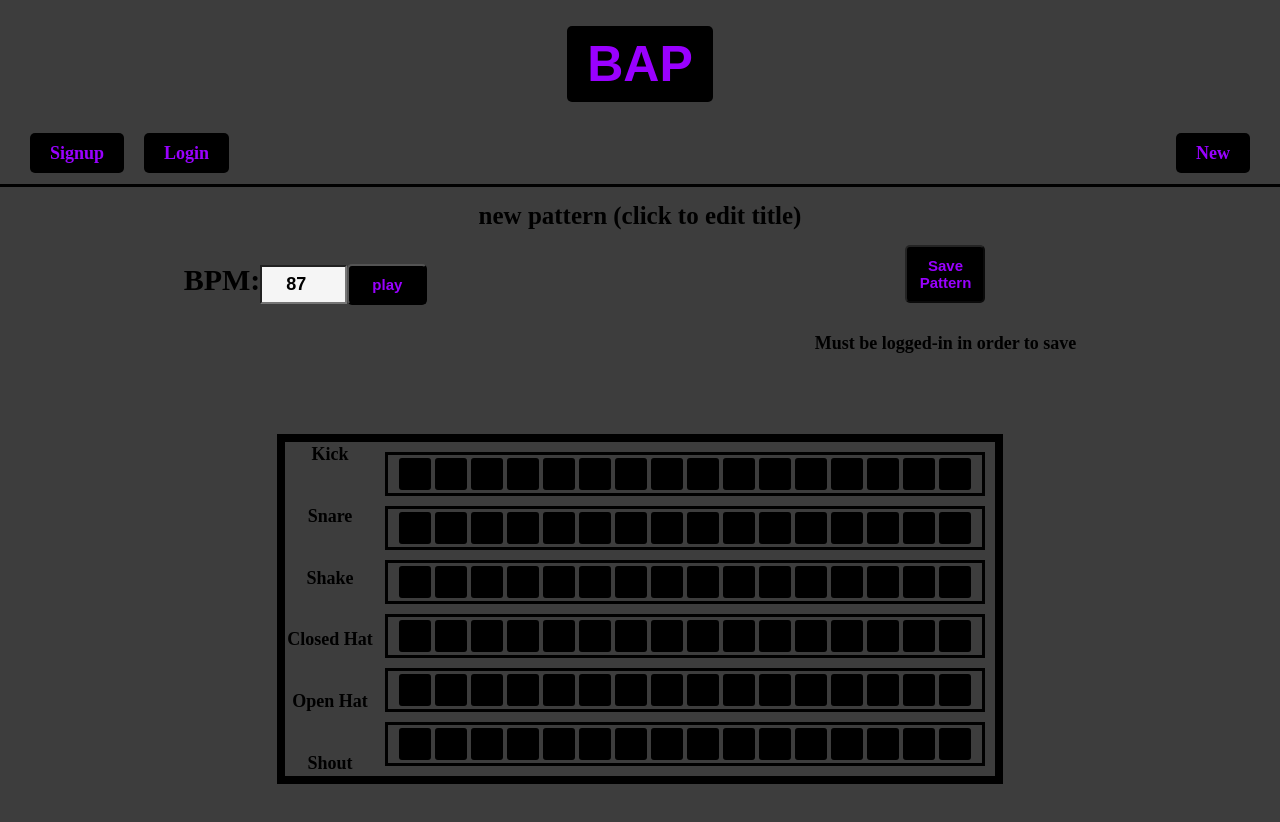
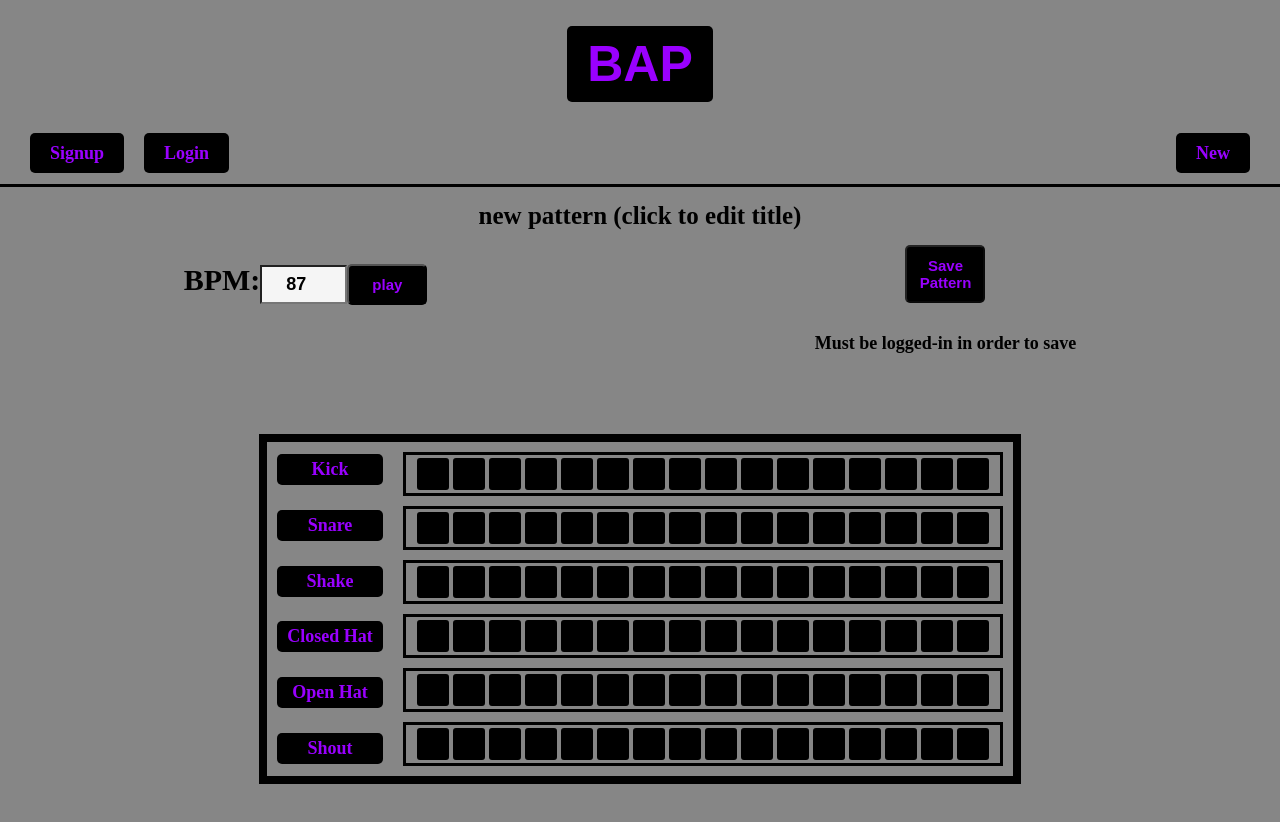
Before and after one commit to BandoCoder/bap-capstone1-bradfordbossen, a React (Create React App) app: page /sequencer in a window 1280 px wide. Built offline with nearby package versions, Linux system fonts and the light colour scheme; no server answers.

Commit message:
lightened

```diff
--- a/src/components/Nav.css
+++ b/src/components/Nav.css
@@ -4,7 +4,6 @@
 }
 
 .nav-link-button {
-  font-family: "Docallisme";
   background-color: rgb(0, 0, 0);
   padding: 10px 20px;
   margin: 0px 10px;
--- a/src/index.css
+++ b/src/index.css
@@ -8,6 +8,6 @@
   font-weight: normal;
   font-size: 18px;
   text-align: center;
-  background-color: rgb(61, 61, 61);
+  background-color: rgb(134, 134, 134);
   text-decoration: none;
 }
--- a/src/routes/Sequencer.css
+++ b/src/routes/Sequencer.css
@@ -11,13 +11,19 @@
 .names {
   display: flex;
   flex-direction: column;
-  font-size: 20px;
-  justify-content: space-between;
+  font-size: 15px;
+  justify-content: space-around;
   text-align: center;
 }
 
 .names p {
   margin: 2px;
+  background-color: rgb(0, 0, 0);
+  padding: 5px 10px;
+  margin: 0px 10px;
+  border-radius: 5px;
+  font-weight: 800;
+  color: rgb(153, 0, 255);
 }
 
 .transport {
```
